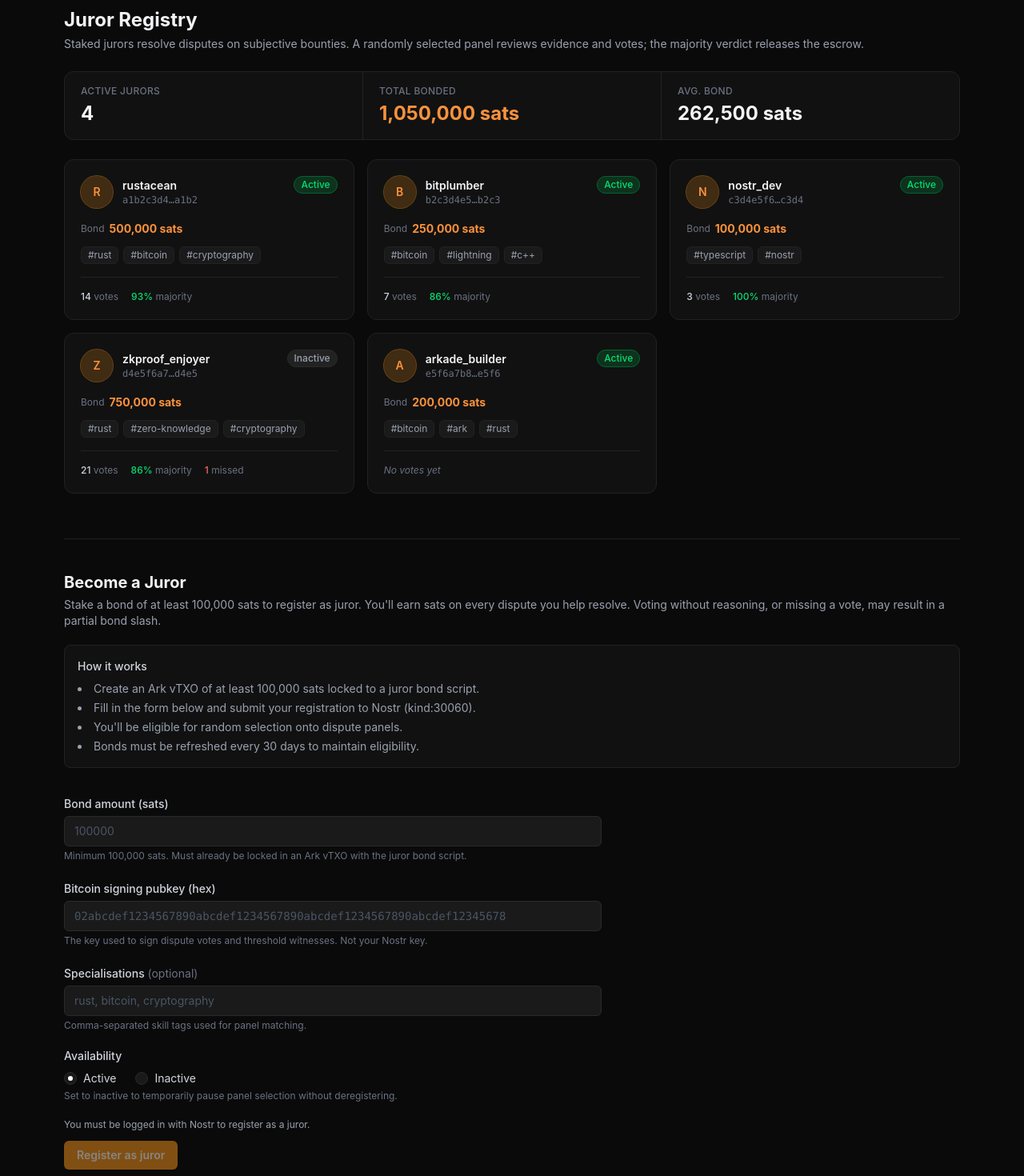
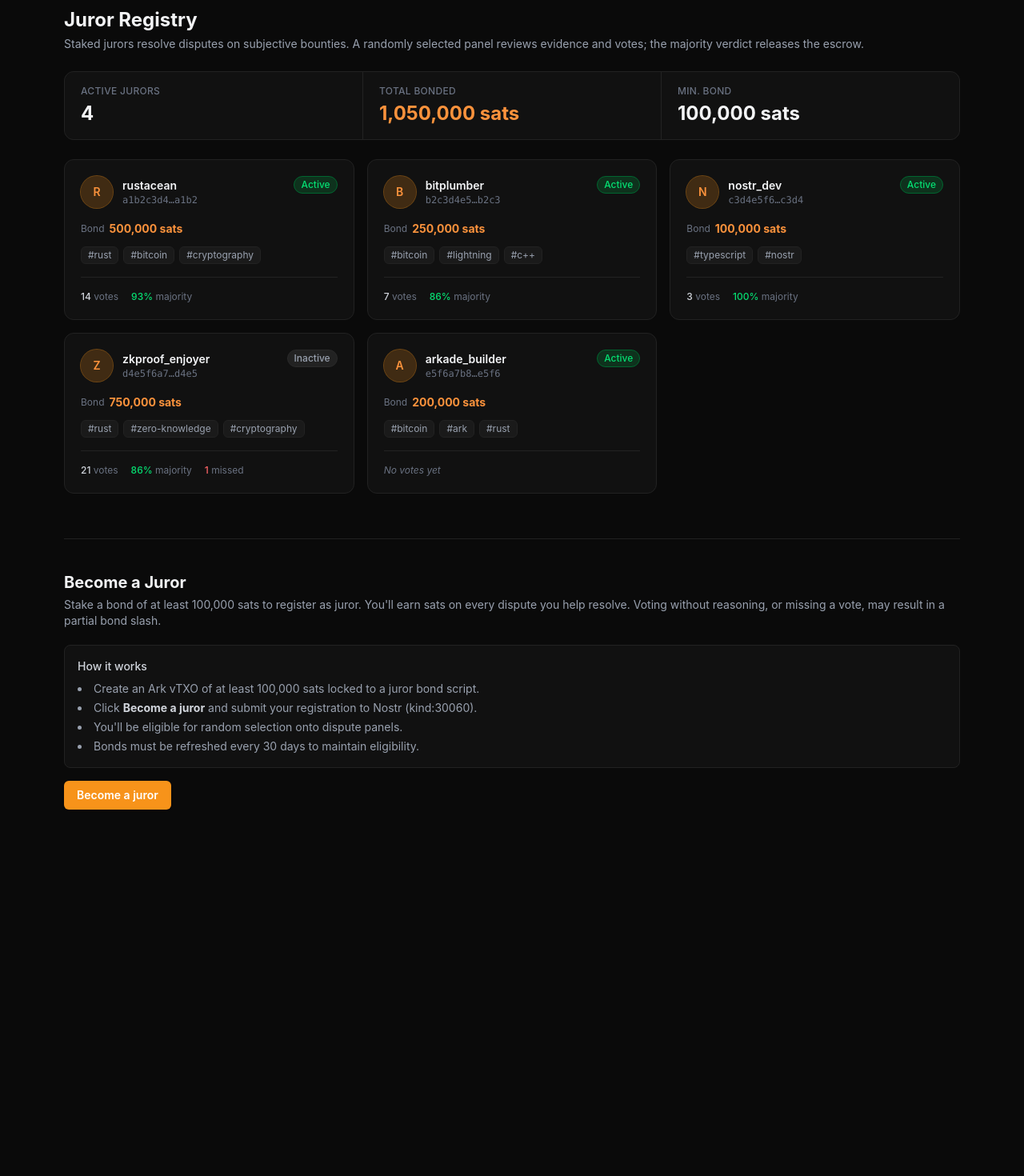
Before and after one commit to satcodexyz/satcode, a SvelteKit app: page /jurors in a window 1280 px wide. Shown: the part 80-1550 px from the top of the page at 80% size. After the commit the page ends 1124 px from the top, so only its background shows below. Built offline with nearby package versions, Linux system fonts and the light colour scheme.

Commit message:
UI: put juror form into Modal

```diff
--- a/src/routes/jurors/+page.svelte
+++ b/src/routes/jurors/+page.svelte
@@ -1,5 +1,6 @@
 <script lang="ts">
   import JurorCard from '$lib/components/JurorCard.svelte';
+  import Modal from '$lib/components/Modal.svelte';
   import { authState } from '$lib/auth.svelte';
   import { formatSats } from '$lib/format';
   import type { Juror } from '$lib/types/juror';
@@ -84,18 +85,15 @@
   const totalBondedSats = $derived(
     activeJurors.reduce((sum, j) => sum + j.bondAmountSats, 0)
   );
-  const avgBondSats = $derived(
-    activeJurors.length > 0
-      ? Math.round(totalBondedSats / activeJurors.length)
-      : 0
-  );
+
+  // Modal state
+  let showModal = $state(false);
 
   // Join form state
   const MIN_BOND = 100_000;
   let bondAmountSats = $state<number | null>(null);
   let signingPubkey = $state('');
   let specialisationsInput = $state('');
-  let availability = $state<'active' | 'inactive'>('active');
 
   const isLoggedIn = $derived(
     authState.status === 'ready' && authState.user !== null
@@ -114,6 +112,7 @@
 
   function handleSubmit(e: SubmitEvent) {
     e.preventDefault(); // publishing to Nostr (kind:30060) wired up in a later task
+    showModal = false;
   }
 </script>
 
@@ -149,10 +148,10 @@
     </div>
     <div class="bg-surface-800 px-5 py-4">
       <p class="text-xs font-medium tracking-wide text-gray-500 uppercase">
-        Avg. bond
+        Min. bond
       </p>
       <p class="mt-1 text-2xl font-bold text-gray-100">
-        {formatSats(avgBondSats)}
+        {formatSats(MIN_BOND)}
       </p>
     </div>
   </div>
@@ -166,12 +165,16 @@
 
   <!-- Section 2: Join the registry -->
   <div class="mt-14 border-t border-surface-600 pt-10">
-    <h2 class="text-xl font-bold text-gray-100">Become a Juror</h2>
-    <p class="mt-1 text-sm text-gray-400">
-      Stake a bond of at least {formatSats(MIN_BOND)} to register as juror. You'll
-      earn sats on every dispute you help resolve. Voting without reasoning, or missing
-      a vote, may result in a partial bond slash.
-    </p>
+    <div class="flex items-start justify-between gap-4">
+      <div>
+        <h2 class="text-xl font-bold text-gray-100">Become a Juror</h2>
+        <p class="mt-1 text-sm text-gray-400">
+          Stake a bond of at least {formatSats(MIN_BOND)} to register as juror. You'll
+          earn sats on every dispute you help resolve. Voting without reasoning, or
+          missing a vote, may result in a partial bond slash.
+        </p>
+      </div>
+    </div>
 
     <!-- Info callout -->
     <div
@@ -184,15 +187,54 @@
           bond script.
         </li>
         <li>
-          Fill in the form below and submit your registration to Nostr
-          (kind:30060).
+          Click <strong class="text-gray-300">Become a juror</strong> and submit your
+          registration to Nostr (kind:30060).
         </li>
         <li>You'll be eligible for random selection onto dispute panels.</li>
         <li>Bonds must be refreshed every 30 days to maintain eligibility.</li>
       </ul>
     </div>
+    <button
+      onclick={() => (showModal = true)}
+      class="shrink-0 mt-4 rounded-md bg-bitcoin-500 px-4 py-2 text-sm font-semibold text-white shadow-sm transition-colors hover:bg-bitcoin-600 focus-visible:outline focus-visible:outline-2 focus-visible:outline-offset-2 focus-visible:outline-bitcoin-500"
+    >
+      Become a juror
+    </button>
+  </div>
+</main>
 
-    <form class="mt-8 max-w-2xl space-y-5" onsubmit={handleSubmit}>
+<Modal
+  open={showModal}
+  onClose={() => (showModal = false)}
+  labelId="juror-modal-title"
+>
+  <div class="w-full max-w-lg">
+    <div class="mb-6 flex items-center justify-between gap-4">
+      <h2 id="juror-modal-title" class="text-xl font-bold text-gray-100">
+        Become a Juror
+      </h2>
+      <button
+        onclick={() => (showModal = false)}
+        aria-label="Close"
+        class="rounded-md p-1 text-gray-400 transition-colors hover:bg-surface-600 hover:text-gray-200"
+      >
+        <svg
+          xmlns="http://www.w3.org/2000/svg"
+          class="h-5 w-5"
+          viewBox="0 0 20 20"
+          fill="currentColor"
+          aria-hidden="true"
+        >
+          <path
+            fill-rule="evenodd"
+            d="M4.293 4.293a1 1 0 011.414 0L10 8.586l4.293-4.293a1 1 0 111.414 1.414L11.414 10l4.293 4.293a1 1 0 01-1.414 1.414L10 11.414l-4.293 4.293a1 1 0 01-1.414-1.414L8.586 10 4.293 5.707a1 1 0 010-1.414z"
+            clip-rule="evenodd"
+          />
+        </svg>
+      </button>
+    </div>
+
+    <form class="space-y-5" onsubmit={handleSubmit}>
       <label class="block">
         <span class="text-sm font-medium text-gray-300">Bond amount (sats)</span
         >
@@ -200,7 +242,7 @@
           type="number"
           bind:value={bondAmountSats}
           min={MIN_BOND}
-          step="1"
+          step="1000"
           required
           placeholder={String(MIN_BOND)}
           class={inputClasses}
@@ -244,34 +286,6 @@
         </span>
       </label>
 
-      <fieldset>
-        <legend class="text-sm font-medium text-gray-300">Availability</legend>
-        <div class="mt-2 flex gap-6">
-          <label class="flex cursor-pointer items-center gap-2">
-            <input
-              type="radio"
-              bind:group={availability}
-              value="active"
-              class="border-surface-500 bg-surface-700 text-bitcoin-500 focus:ring-bitcoin-500"
-            />
-            <span class="text-sm text-gray-300">Active</span>
-          </label>
-          <label class="flex cursor-pointer items-center gap-2">
-            <input
-              type="radio"
-              bind:group={availability}
-              value="inactive"
-              class="border-surface-500 bg-surface-700 text-bitcoin-500 focus:ring-bitcoin-500"
-            />
-            <span class="text-sm text-gray-300">Inactive</span>
-          </label>
-        </div>
-        <span class="mt-1 block text-xs text-gray-500">
-          Set to inactive to temporarily pause panel selection without
-          deregistering.
-        </span>
-      </fieldset>
-
       <div>
         {#if !isLoggedIn}
           <p class="mb-3 text-xs text-gray-400">
@@ -291,4 +305,4 @@
       </div>
     </form>
   </div>
-</main>
+</Modal>
```
